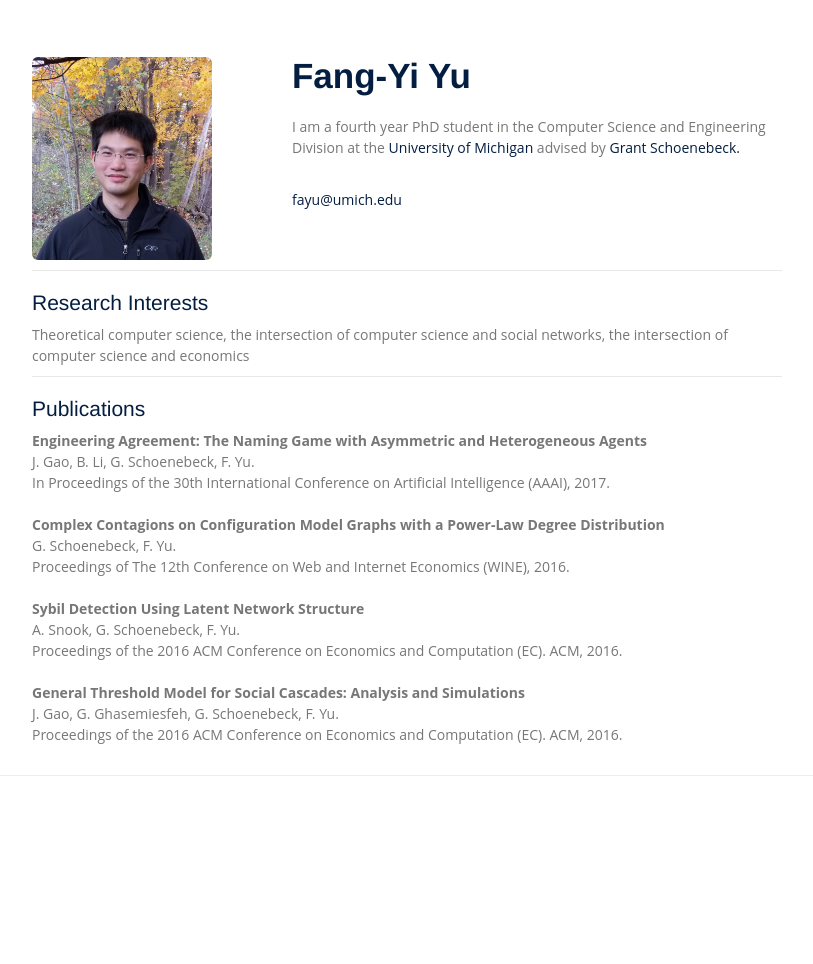
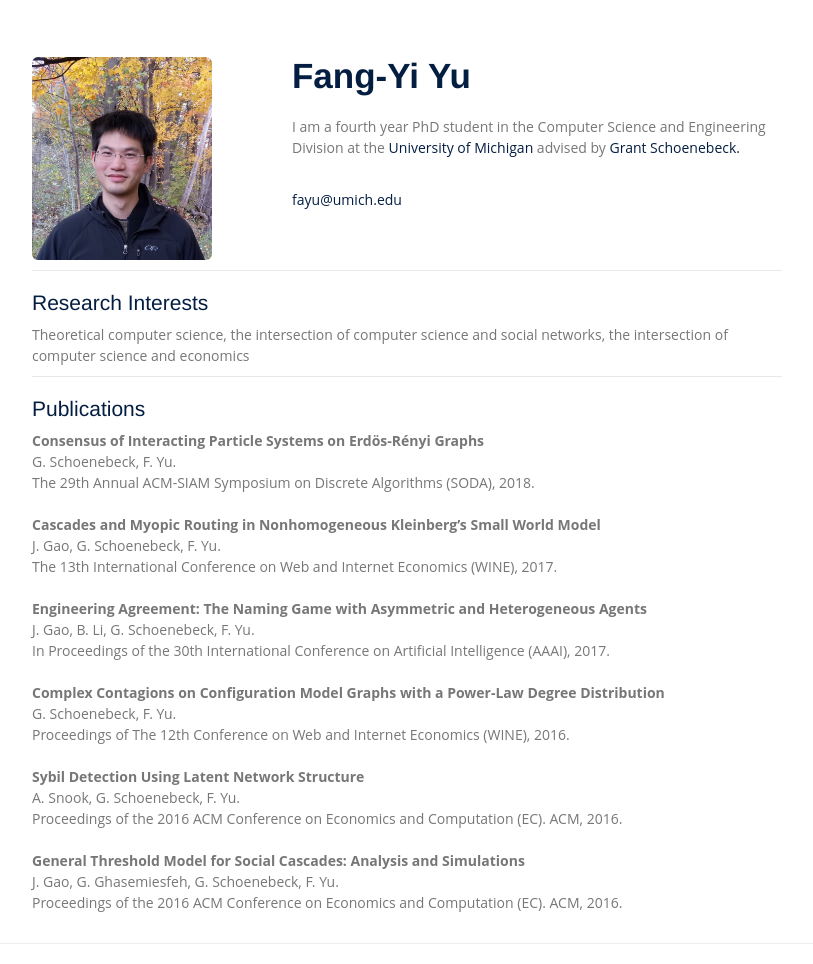
Before and after one commit to ericswatch/ericswatch.github.io, a Jekyll site: the page index.html, which Jekyll copies as it is, in a window 1280 px wide. Shown: the whole page, without its empty margins (233-1046 px from the left). Built offline with Jekyll 4.4.1, drawn with Linux system fonts in a browser that asks for light colours; nearby versions of some CDN libraries; library files that are not in the unit come from our copies; before the commit the page ends 900 px from its top, so only the background shows below that.

Commit message:
Update index.html

```diff
--- a/index.html
+++ b/index.html
@@ -93,13 +93,17 @@
   <section>
     <h2>Publications </h2>
     <ul class="pub-list">
-    <li><p><strong>Engineering Agreement: The Naming Game with Asymmetric and Heterogeneous Agents</strong><br>J. Gao, B. Li, G. Schoenebeck, F. Yu.<br> In Proceedings of the 30th International Conference on Artificial Intelligence (AAAI), 2017.<br></p></li>
+	<li><p><strong> Consensus of Interacting Particle Systems on Erdös-Rényi Graphs </strong><br> G. Schoenebeck, F. Yu.<br> The 29th Annual ACM-SIAM Symposium on Discrete Algorithms (SODA), 2018.<br></p></li>
 
-    <li><p><strong>Complex Contagions on Configuration Model Graphs with a Power-Law Degree Distribution</strong><br>G. Schoenebeck, F. Yu.<br>Proceedings of The 12th Conference on Web and Internet Economics (WINE), 2016.<br></p></li>
+	<li><p><strong>Cascades and Myopic Routing in Nonhomogeneous Kleinberg’s Small World Model</strong><br>J. Gao, G. Schoenebeck, F. Yu.<br> The 13th International Conference on Web and Internet Economics (WINE), 2017.<br></p></li>
 
-    <li><p><strong>Sybil Detection Using Latent Network Structure</strong><br>A. Snook, G. Schoenebeck, F. Yu.<br>Proceedings of the 2016 ACM Conference on Economics and Computation (EC). ACM, 2016.<br></p></li>
+    	<li><p><strong>Engineering Agreement: The Naming Game with Asymmetric and Heterogeneous Agents</strong><br>J. Gao, B. Li, G. Schoenebeck, F. Yu.<br> In Proceedings of the 30th International Conference on Artificial Intelligence (AAAI), 2017.<br></p></li>
 
-    <li><p><strong>General Threshold Model for Social Cascades: Analysis and Simulations</strong><br>J. Gao, G. Ghasemiesfeh, G. Schoenebeck, F. Yu.<br>Proceedings of the 2016 ACM Conference on Economics and Computation (EC). ACM, 2016.<br></p></li>
+    	<li><p><strong>Complex Contagions on Configuration Model Graphs with a Power-Law Degree Distribution</strong><br>G. Schoenebeck, F. Yu.<br>Proceedings of The 12th Conference on Web and Internet Economics (WINE), 2016.<br></p></li>
+
+    	<li><p><strong>Sybil Detection Using Latent Network Structure</strong><br>A. Snook, G. Schoenebeck, F. Yu.<br>Proceedings of the 2016 ACM Conference on Economics and Computation (EC). ACM, 2016.<br></p></li>
+
+    	<li><p><strong>General Threshold Model for Social Cascades: Analysis and Simulations</strong><br>J. Gao, G. Ghasemiesfeh, G. Schoenebeck, F. Yu.<br>Proceedings of the 2016 ACM Conference on Economics and Computation (EC). ACM, 2016.<br></p></li>
     </ul>
   </section>
   </div>
```
